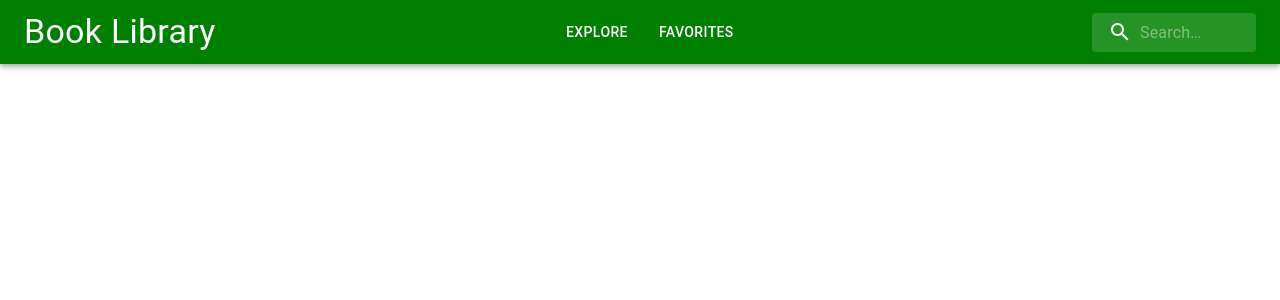
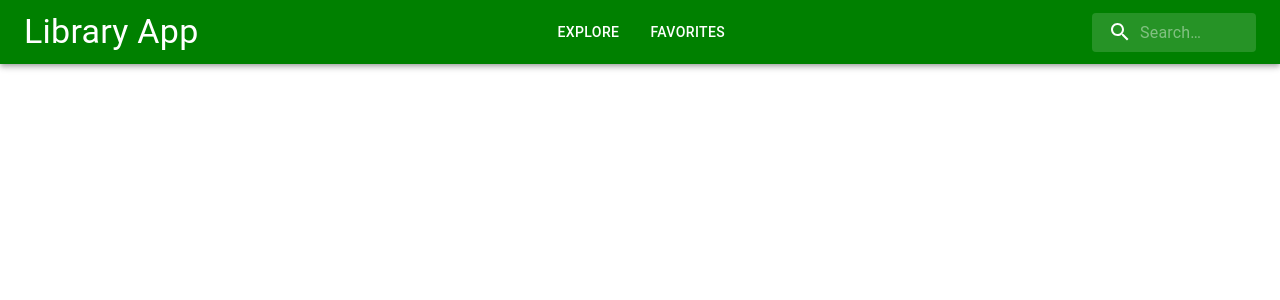
Before and after one commit to yechielb2000/library, a React (Create React App) app: page / in a window 1280 px wide. Shown: the top 300 px of the page. Built offline with nearby package versions, Linux system fonts and the light colour scheme.

Commit message:
bar name change

```diff
--- a/src/components/Bar.jsx
+++ b/src/components/Bar.jsx
@@ -14,7 +14,7 @@ export default function Bar() {
     <Box>
       <AppBar sx={{ backgroundColor: "green" }} position="static">
         <Toolbar sx={{ justifyContent: "space-between" }}>
-          <Typography variant="h4">Book Library</Typography>
+          <Typography variant="h4">Library App</Typography>
           <ButtonGroup>
             <Button variant="white" onClick={() => navigate("/library")}>
               Explore
```
